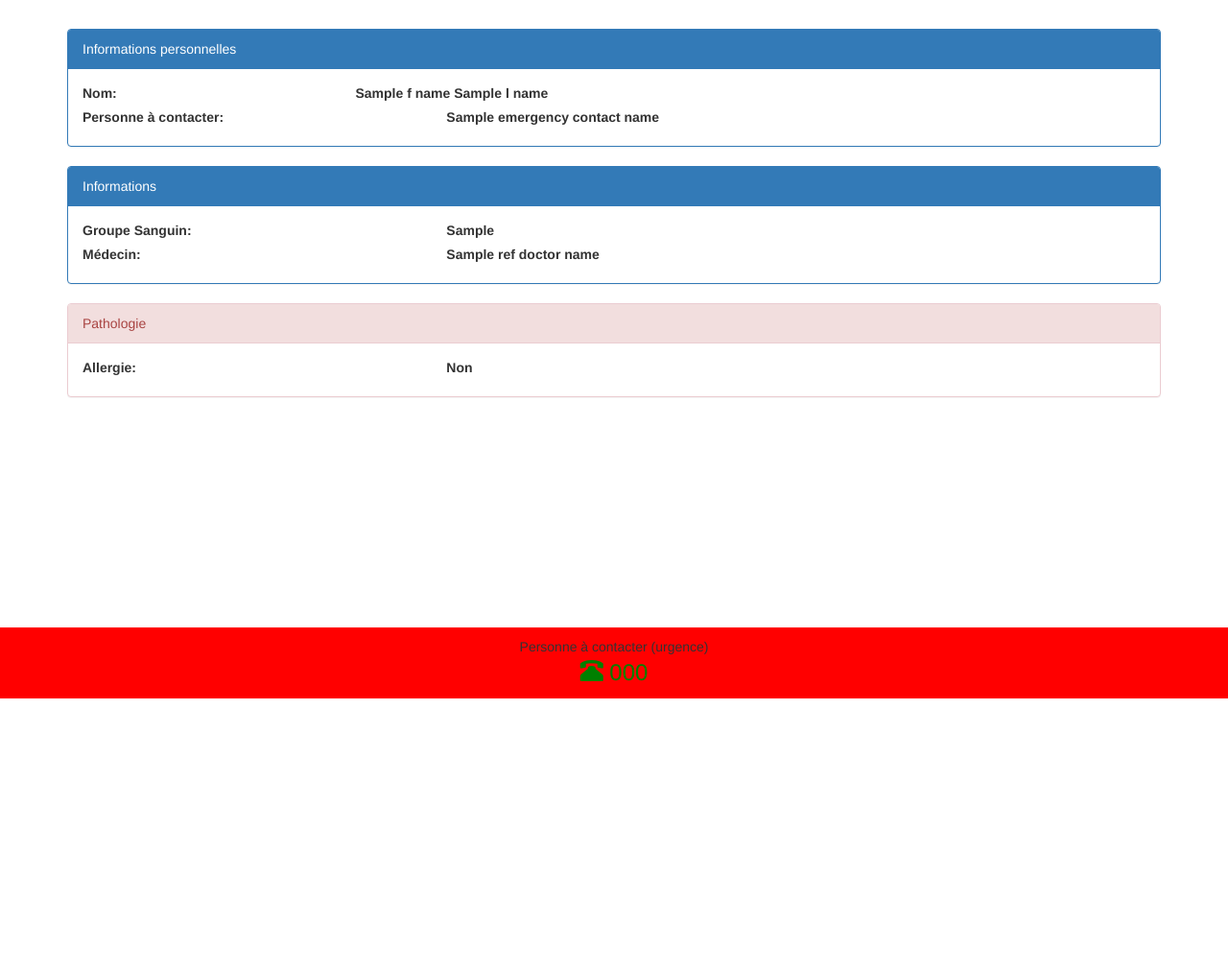
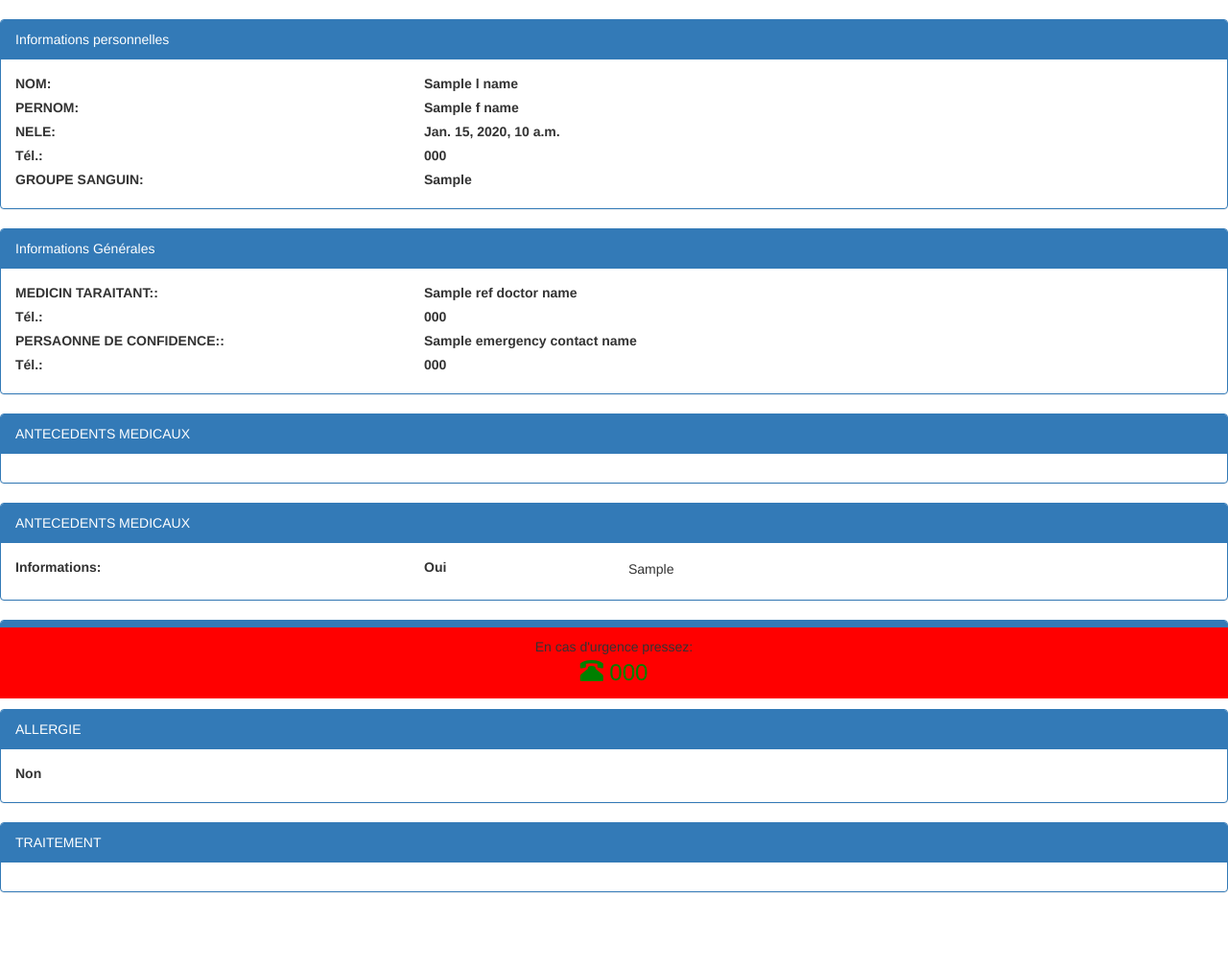
Before and after one commit to ranrozin/testingbags, a Django app: template templates/mobile.html in a window 1280 px wide. Shown: the part 72-1082 px from the top of the page at 96% size. Before the commit the page ends 800 px from the top, so only its background shows below. Run offline with Django 3.2, Linux system fonts and the light colour scheme; the template is opened without the code that fills it: most values are stand-ins (such as "Sample title", 1, 10 or a date in 2020); some libraries are stand-ins or nearby versions.

Commit message:
version 1.6 small changes

```diff
--- a/app.yaml
+++ b/app.yaml
@@ -1,5 +1,5 @@
 application: testingbags
-version: 1-5
+version: 1-6
 runtime: python27
 api_version: 1
 threadsafe: yes
--- a/templates/mobile.html
+++ b/templates/mobile.html
@@ -83,9 +83,12 @@ body {
 }
 
 textarea {
-	border-radius: 4px;
-	border: dashed 1px green;
+	/*border-radius: 4px;
+	border: dashed 1px green; */
 	background-color: none;
+	border: 0;
+	resize: none;
+	margin-bottom: 5px;
 
 }
 
@@ -106,49 +109,56 @@ textarea {
     </nav>
 
   <!-- Begin page content -->
-  <div class="container">
 	  <div class="panel panel-primary">
 	    <div class="panel-heading">Informations personnelles</div>
 		  <div class="panel-body">
 			<div class="row">
-			<label class="col-xs-3 label-name">Nom:</label> <label class="col-xs-9 label-value">{{fName}} {{lName}}</label>
+			<label class="col-xs-4 label-name">NOM:</label> <label class="col-xs-8 label-value">{{lName}}</label>
+			</div>
+			<div class="row">
+			<label class="col-xs-4 label-name">PERNOM:</label> <label class="col-xs-8 label-value">{{fName}} </label>
+			</div>
+			<div class="row">
+			<label class="col-xs-4 label-name">NELE:</label> <label class="col-xs-8 label-value">{{birth_date}}</label>
+			</div>
+			<div class="row">
+			<label class="col-xs-4 label-name">Tél.:</label> <label class="col-xs-8 label-value">{{tel_home}}</label>
+			</div>
+			<div class="row">
+			<label class="col-xs-4 label-name">GROUPE SANGUIN:</label> <label class="col-xs-8 label-value">{{blodType}}</label>
 			</div>
 			<!--<div class="row">
-			<label class="col-xs-3 label-name">Adresse:</label> <label class="col-xs-9 label-value">{{address}}</label>
+			<label class="col-xs-3 label-name"><span style="font-weight:bold">Urgence</span>:</label> <label class="col-xs-9 label-value">{{emergency_contact_name}}</label> -->
+			</div>
+		</div>
+
+	  <div class="panel panel-primary">
+	    <div class="panel-heading">Informations Générales</div>
+		  <div class="panel-body">
+			<div class="row">
+			<label class="col-xs-4 label-name"><span style="font-weight:bold">MEDICIN TARAITANT:</span>:</label> <label class="col-xs-8 label-value">						{{ref_doctor_name}}</label>
 			</div>
 			<div class="row">
-			<label class="col-xs-6 label-name">Tél Domicile:</label> <label class="col-xs-6 label-value">{{tel_home}}</label>
+			<label class="col-xs-4 label-name">Tél.:</label> <label class="col-xs-8 label-value">{{ref_doctor_tel}}</label>
 			</div>
 			<div class="row">
-			<label class="col-xs-3 label-name">Email:</label> <label class="col-xs-9 label-value">{{email}}</label>
-			</div> -->
-			<div class="row">
-			<label class="col-xs-4 label-name"><span style="font-weight:bold">Personne à contacter</span>:</label> <label class="col-xs-8 label-value">{{emergency_contact_name}}</label>
-			</div>
-		</div>
-	  </div>
-
-	  <div class="panel panel-primary">
-	    <div class="panel-heading">Informations</div>
-		  <div class="panel-body">
-			<div class="row">
-			<label class="col-xs-4 label-name">Groupe Sanguin:</label> <label class="col-xs-8 label-value">{{blodTyoe}}</label>
+			<label class="col-xs-4 label-name"><span style="font-weight:bold">PERSAONNE DE CONFIDENCE:</span>:</label> <label class="col-xs-8 label-value">						{{emergency_contact_name}}</label>
 			</div>
 			<div class="row">
-			<label class="col-xs-4 label-name"><span style="font-weight:bold">Médecin</span>:</label> <label class="col-xs-8 label-value">{{ref_doctor_name}}</label>
+			<label class="col-xs-4 label-name">Tél.:</label> <label class="col-xs-8 label-value">{{emergency_contact_tel}}</label>
 			</div>
 		</div>
 	  </div>
 
 
-	  <div class="panel panel-danger">
-	    <div class="panel-heading">Pathologie</div>
+	  <div class="panel panel-primary">
+	    <div class="panel-heading">ANTECEDENTS MEDICAUX</div>
 		  <div class="panel-body">
 			{% if cardio %}
 			<div class="row">
 				<label class="col-xs-4 label-name">Cardiaque:</label>
 				  <label class="col-xs-2 label-value">Oui</label>
-				  <textarea rows="1" readonly class="col-xs-5" id="cardio_info" name="cardio_info"> "{{cardio_info}}</textarea>
+				  <textarea rows="1" readonly class="col-xs-5" id="cardio_info" name="cardio_info">{{cardio_info}}</textarea>
 			</div>
 			{% endif %}
 			{% if lung %}
@@ -187,30 +197,77 @@ textarea {
 				  <label class="col-xs-8 label-value">Oui</label>
 			</div>
 			{% endif %}
+			{% if other %}
 			<div class="row">
-				<label class="col-xs-4 label-name">Allergie:</label>
+				<label class="col-xs-4 label-name">Autre</label>
+				  <label class="col-xs-2 label-value">Oui</label>
+				  <textarea readonly class="col-xs-5 input-group" rows="1" id="other_info" name="cardio_info">{{other_info}}</textarea>
+			</div>
+			{% endif %}
+		</div>
+	  </div>
+
+
+	  <div class="panel panel-primary">
+	    <div class="panel-heading">ANTECEDENTS MEDICAUX</div>
+		  <div class="panel-body">
+			{% if surgical_history %}
+			<div class="row">
+				<label class="col-xs-4 label-name">Informations:</label>
+				  <label class="col-xs-2 label-value">Oui</label>
+				  <textarea rows="1" readonly class="col-xs-5" id="cardio_info" name="cardio_info">{{surgical_history}}</textarea>
+			</div>
+			{% endif %}
+          </div>
+      </div>
+
+	  <div class="panel panel-primary">
+	    <div class="panel-heading">ANTECEDENTS CHIRURGICAUX</div>
+		  <div class="panel-body">
+			{% if cardio %}
+			<div class="row">
+				<label class="col-xs-4 label-name">Cardiaque:</label>
+				  <label class="col-xs-2 label-value">Oui</label>
+				  <textarea rows="1" readonly class="col-xs-5" id="cardio_info" name="cardio_info">{{cardio_info}}</textarea>
+			</div>
+			{% endif %}
+          </div>
+      </div>
+
+	  <div class="panel panel-primary">
+	    <div class="panel-heading">ALLERGIE</div>
+		  <div class="panel-body">
+			<div class="row">
 				{% if allergy %}
 				  <label class="col-xs-2 label-value">Oui</label>
-				  <textarea readonly class="col-xs-5 input-group" rows="1" id="cardio_info" name="cardio_info"> {{allergy_info}}</textarea>
+				  <textarea readonly class="col-xs-5 input-group" rows="1" id="cardio_info" name="cardio_info">{{allergy_info}}</textarea>
 				{% else %}
 				  <label class="col-xs-8 label-value">Non</label>
 				{% endif %}
 			</div>
-			{% if other %}
+          </div>
+      </div>
+
+	  <div class="panel panel-primary">
+	    <div class="panel-heading">TRAITEMENT</div>
+		  <div class="panel-body">
+			{% if cardio %}
 			<div class="row">
-				<label class="col-xs-4 label-name">Autre</label>
+				<label class="col-xs-4 label-name">Informations:</label>
 				  <label class="col-xs-2 label-value">Oui</label>
-				  <textarea readonly class="col-xs-5 input-group" rows="1" id="other_info" name="cardio_info"> {{other_info}}</textarea>
+				  <textarea rows="1" readonly class="col-xs-5" id="cardio_info" name="cardio_info">{{current_treatment}}</textarea>
 			</div>
 			{% endif %}
-		</div>
-	  </div>
-    </div>
+          </div>
+      </div>
+
+
+  </div> <!-- wrap -->
 
 <div id="footer">
   <div class="col-xs-12  navbar-fixed-bottom">
 	  <div class="row" id="bottomNav">
-	   <div class="label-name">Personne à contacter (urgence)</div>
+	   <div class="label-name">En cas d'urgence pressez:</div>
 		<div class="col-xs-12">
 			<a href="tel:0622044044"><i class="glyphicon glyphicon-phone-alt"></i>  {{emergency_contact_tel}}</a>
 		</div>
```
